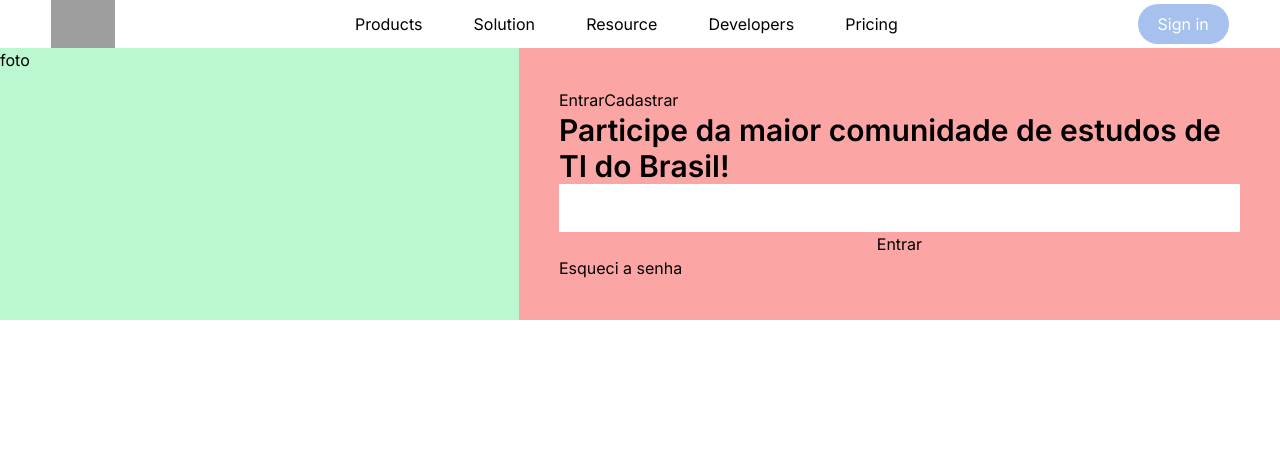
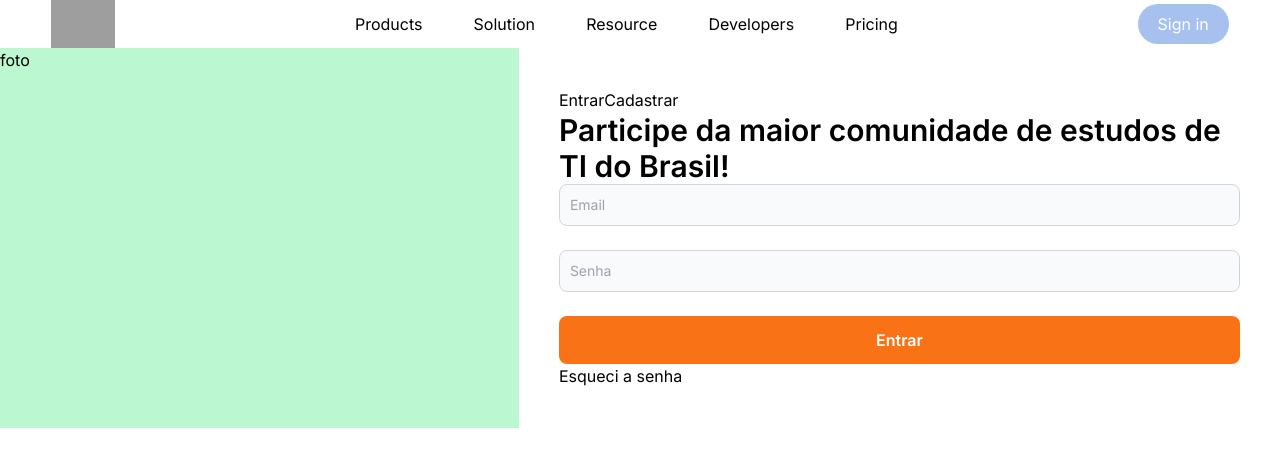
Before and after one commit to iCarlosAugusto/exam-certificaiton-next, a Next.js app: page /authentication in a window 1280 px wide. Shown: the top 466 px of the page. Built offline with nearby package versions, Linux system fonts and the light colour scheme; grey boxes are pictures that could not be loaded.

Commit message:
feat: :sparkles: authenticatin

```diff
--- a/src/app/authentication/page.tsx
+++ b/src/app/authentication/page.tsx
@@ -1,12 +1,15 @@
+"use client";
+
+import { Button } from "@/components/button";
+import { Input } from "@/components/input"
 
 export default function Authentication() {
-
 
     const handleAuth = () => {
 
     }
     return (
-        <div className="flex bg-red-300">
+        <div className="flex">
             <div className="bg-green-200 w-2/4">
                 <span>foto</span>
             </div>
@@ -18,9 +21,10 @@ export default function Authentication() {
 
                 <span className="font-semibold text-3xl">Participe da maior comunidade de estudos de TI do Brasil!</span>
 
-                <input type="text" name="" id="" />
-                <input type="password" name="" id="" />
-                <button>Entrar</button>
+                <Input placeholder="Email"/>
+                <Input placeholder="Senha"/>
+                <Button text="Entrar" onClick={() => {}}/>
+
 
                 <span>Esqueci a senha</span>
             </div>
```
